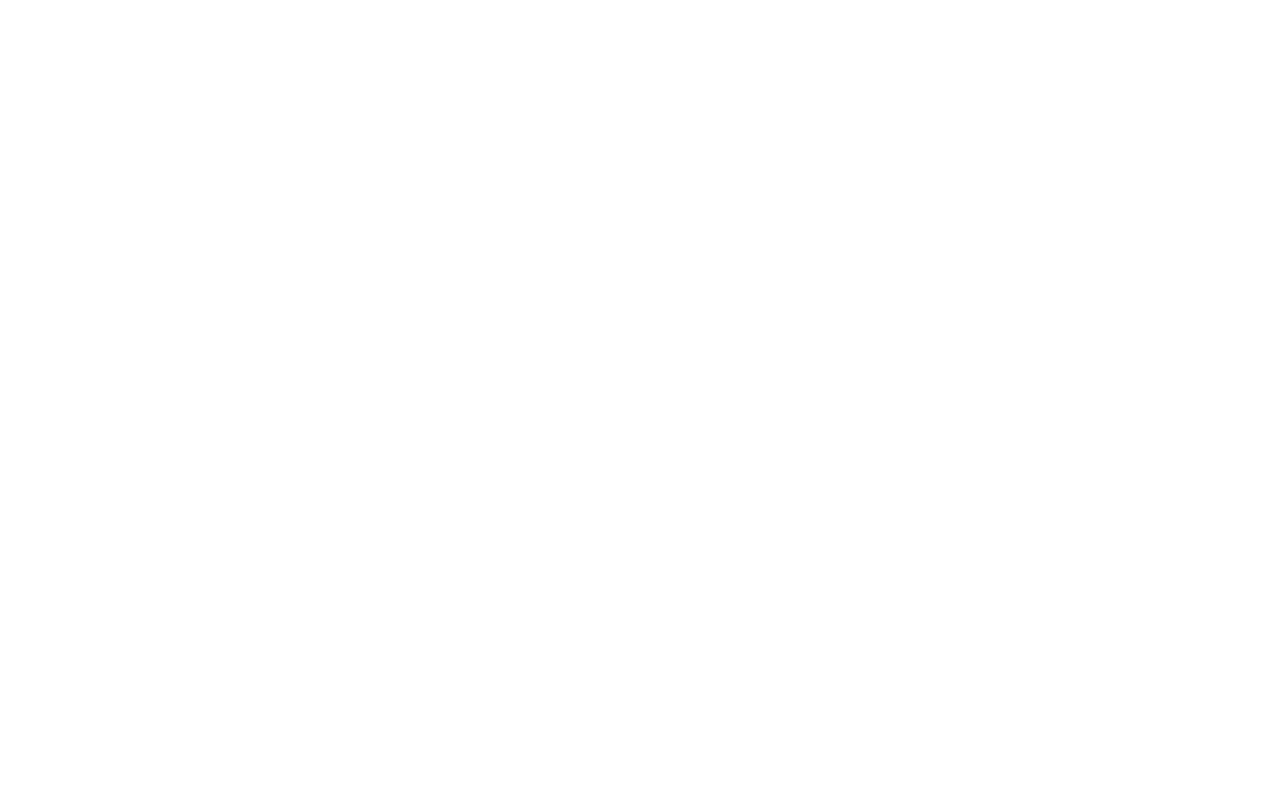
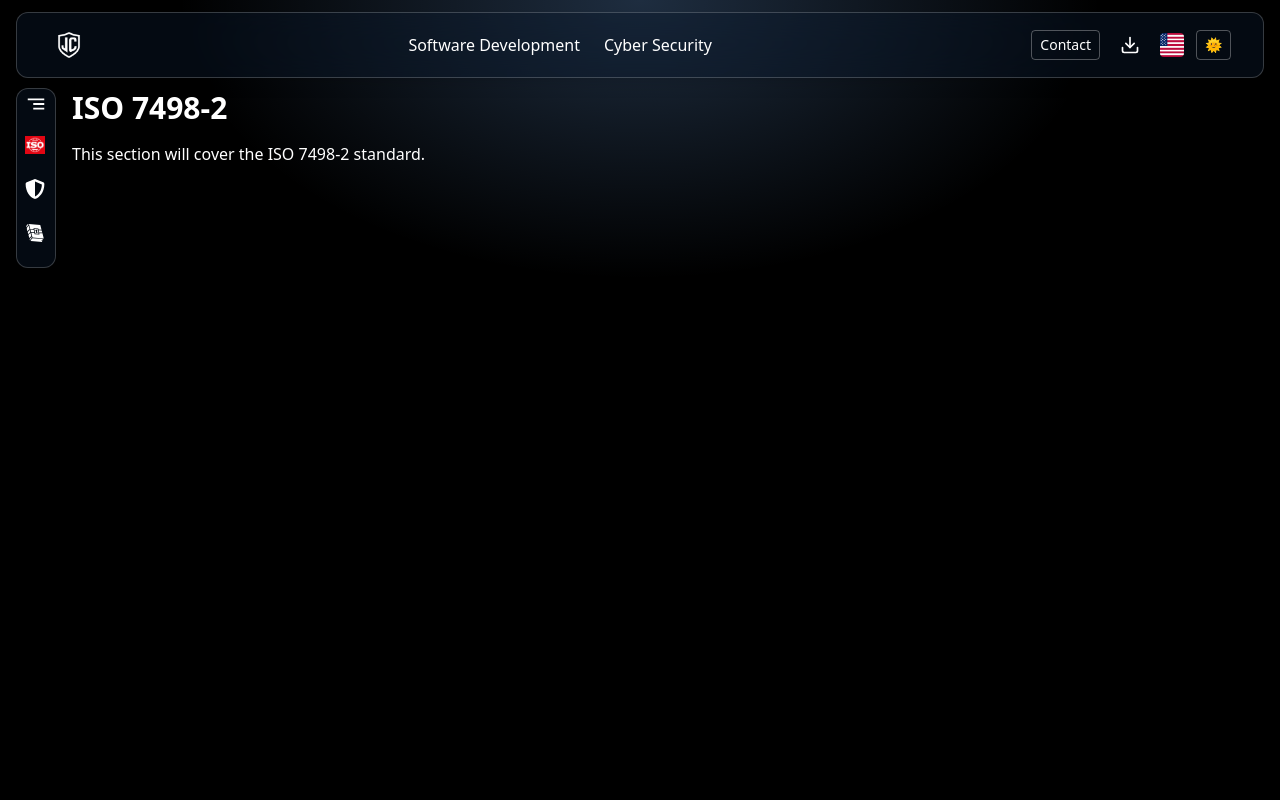
Before and after one commit to Jorgejoya10/jorgePortafolio, a React (Vite) app: page /security/ISO in a window 1280 px wide. Before the commit this address had no page. Shown: the top 800 px of the page. Built offline with nearby package versions, Linux system fonts and the light colour scheme.

Commit message:
Rutas para securitySection

```diff
--- a/src/components/Navbar.tsx
+++ b/src/components/Navbar.tsx
@@ -107,7 +107,7 @@
           >
             <button
               onClick={() => {
-                handleNavClick("/desarrollo");
+                handleNavClick("/development");
                 setIsOpen(false);
               }}
               className="block py-2 px-4 hover:underline w-full text-left"
@@ -116,7 +116,7 @@
             </button>
             <button
               onClick={() => {
-                handleNavClick("/seguridad");
+                handleNavClick("/security");
                 setIsOpen(false);
               }}
               className="block py-2 px-4 hover:underline w-full text-left"
@@ -130,13 +130,13 @@
       {/* ENLACES (desktop) */}
       <div className="hidden md:flex items-center gap-6 font-medium">
         <button
-          onClick={() => handleNavClick("/desarrollo")}
+          onClick={() => handleNavClick("/development")}
           className="hover:text-gray-400 cursor-pointer"
         >
           {t("navbar.development")}
         </button>
         <button
-          onClick={() => handleNavClick("/seguridad")}
+          onClick={() => handleNavClick("/security")}
           className="hover:text-gray-400 cursor-pointer"
         >
           {t("navbar.security")}
--- a/src/components/seguridad/Section.tsx
+++ b/src/components/seguridad/Section.tsx
@@ -1,10 +1,11 @@
 // src/components/seguridad/Section.tsx
 import type { ReactNode } from "react";
+import { Link } from "react-router-dom";
 
 interface SectionProps {
   icon: ReactNode;
   title: string;
-  items?: string[];
+  items: { label: string; to: string }[];
   collapsed?: boolean;
 }
 
@@ -15,12 +16,20 @@
         <span>{icon}</span>
         {!collapsed && <span>{title}</span>}
       </div>
-      {!collapsed &&
-        items.map((item, idx) => (
-          <p key={idx} className="pl-6 text-sm">
-            {item}
-          </p>
-        ))}
+      {!collapsed && (
+  <ul className="mt-2 space-y-1">
+    {items.map((item, idx) => (
+      <li key={idx}>
+        <Link
+          to={item.to}
+          className={`text-sm hover:underline`}
+        >
+          {item.label}
+        </Link>
+      </li>
+    ))}
+  </ul>
+)}
     </div>
   );
 };
--- a/src/components/seguridad/SideBar.tsx
+++ b/src/components/seguridad/SideBar.tsx
@@ -1,5 +1,5 @@
 // src/components/seguridad/SideBar.tsx
-import { useState } from "react";
+import { useState, useRef, useEffect } from "react";
 import { useTranslation } from "react-i18next";
 import { FaShieldAlt } from "react-icons/fa";
 import { GiSecretBook } from "react-icons/gi";
@@ -12,13 +12,34 @@
 
 const SideBar = ({ darkMode }: SideBarProps) => {
   const [collapsed, setCollapsed] = useState(true);
+  const sidebarRef = useRef<HTMLDivElement>(null);
   const { t } = useTranslation();
 
   const toggleSidebar = () => setCollapsed(!collapsed);
 
+  useEffect(() => {
+    const handleClickOutside = (event: MouseEvent) => {
+      if (
+        sidebarRef.current &&
+        !sidebarRef.current.contains(event.target as Node)
+      ) {
+        setCollapsed(true);
+      }
+    };
+
+    if (!collapsed) {
+      document.addEventListener("mousedown", handleClickOutside);
+    }
+
+    return () => {
+      document.removeEventListener("mousedown", handleClickOutside);
+    };
+  }, [collapsed]);
+
   return (
     <aside
-      className={`fixed mt-2 left-4 transition-all duration-300 h-auto ${
+      ref={sidebarRef}
+      className={`fixed mt-2 left-4 transition-all duration-300 h-auto z-50 ${
         collapsed ? "w-10" : "w-44"
       } ${darkMode ? "sidebar-dark" : "sidebar-light"}`}
     >
@@ -43,23 +64,37 @@
               />
             }
             title={t("sidebar.iso.title")}
-            items={[t("sidebar.iso.services"), t("sidebar.iso.mechanisms")]}
+            items={[
+              { label: t("sidebar.iso.services"), to: "/security/ISO" },
+              { label: t("sidebar.iso.mechanisms"), to: "/security/ISO"},
+            ]}
             collapsed={collapsed}
           />
           <Section
             icon={<FaShieldAlt size={20} />}
             title={t("sidebar.crypto.title")}
             items={[
-              t("sidebar.crypto.symmetric"),
-              t("sidebar.crypto.asymmetric"),
-              t("sidebar.crypto.hash"),
+              {
+                label: t("sidebar.crypto.symmetric"),
+                to: "/security/Cryptography",
+              },
+              {
+                label: t("sidebar.crypto.asymmetric"),
+                to: "/security/Cryptography",
+              },
+              { label: t("sidebar.crypto.hash"), to: "/security/Cryptography" },
             ]}
             collapsed={collapsed}
           />
           <Section
             icon={<GiSecretBook size={20} />}
             title={t("sidebar.protocols.title")}
-            items={[]}
+            items={[
+              {
+                label: t("sidebar.protocols.title"),
+                to: "/security/Protocols",
+              },
+            ]}
             collapsed={collapsed}
           />
         </nav>
--- a/src/layout/Layout.tsx
+++ b/src/layout/Layout.tsx
@@ -17,9 +17,9 @@
   const getBackgroundType = (
     pathname: string
   ): "gradient" | "geometric" | "animated-gradient" => {
-    if (pathname === "/desarrollo") return "animated-gradient";
+    if (pathname === "/development") return "animated-gradient";
 
-    const gradientRoutes = ["/terms", "/privacy", "/seguridad"];
+    const gradientRoutes = ["/terms", "/privacy", "/security", "/security/ISO", "/security/Cryptography", "/security/Protocols"];
     return gradientRoutes.includes(pathname) ? "gradient" : "geometric";
   };
 
--- a/src/pages/Seguridad.tsx
+++ b/src/pages/Seguridad.tsx
@@ -1,6 +1,6 @@
 // src/pages/Seguridad.tsx
-import { useOutletContext } from "react-router-dom";
-import SideBar from '../components/seguridad/SideBar';
+import { useOutletContext, Outlet } from "react-router-dom";
+import SideBar from "../components/seguridad/SideBar";
 
 interface ContextType {
   darkMode: boolean;
@@ -12,8 +12,8 @@
   return (
     <div className="flex min-h-screen">
       <SideBar darkMode={darkMode} />
-      <main className="flex-1 pt-[72px]">
-        {/* tu contenido */}
+      <main className="flex-1 pt-[10px] pl-10 px-4 transition-all duration-300">
+        <Outlet />
       </main>
     </div>
   );
--- /dev/null
+++ b/src/pages/seguridad/Cryptography.tsx
@@ -0,0 +1,10 @@
+const Cryptography = () => {
+  return (
+    <section className="p-6">
+      <h1 className="text-3xl font-bold mb-4">Cryptography</h1>
+      <p className="mb-2">This section includes symmetric, asymmetric and hash algorithms.</p>
+    </section>
+  );
+};
+
+export default Cryptography;
--- /dev/null
+++ b/src/pages/seguridad/ISO.tsx
@@ -0,0 +1,10 @@
+const ISO = () => {
+  return (
+    <section className="">
+      <h1 className="text-3xl font-bold mb-4">ISO 7498-2</h1>
+      <p className="mb-2">This section will cover the ISO 7498-2 standard.</p>
+    </section>
+  );
+};
+
+export default ISO;
--- /dev/null
+++ b/src/pages/seguridad/Protocols.tsx
@@ -0,0 +1,10 @@
+const Protocols = () => {
+  return (
+    <section className="p-6">
+      <h1 className="text-3xl font-bold mb-4">Protocols</h1>
+      <p className="mb-2">This section will describe various security protocols.</p>
+    </section>
+  );
+};
+
+export default Protocols;
```
Also changed, not shown: src/routes/routes.tsx (+16 -5 lines).
